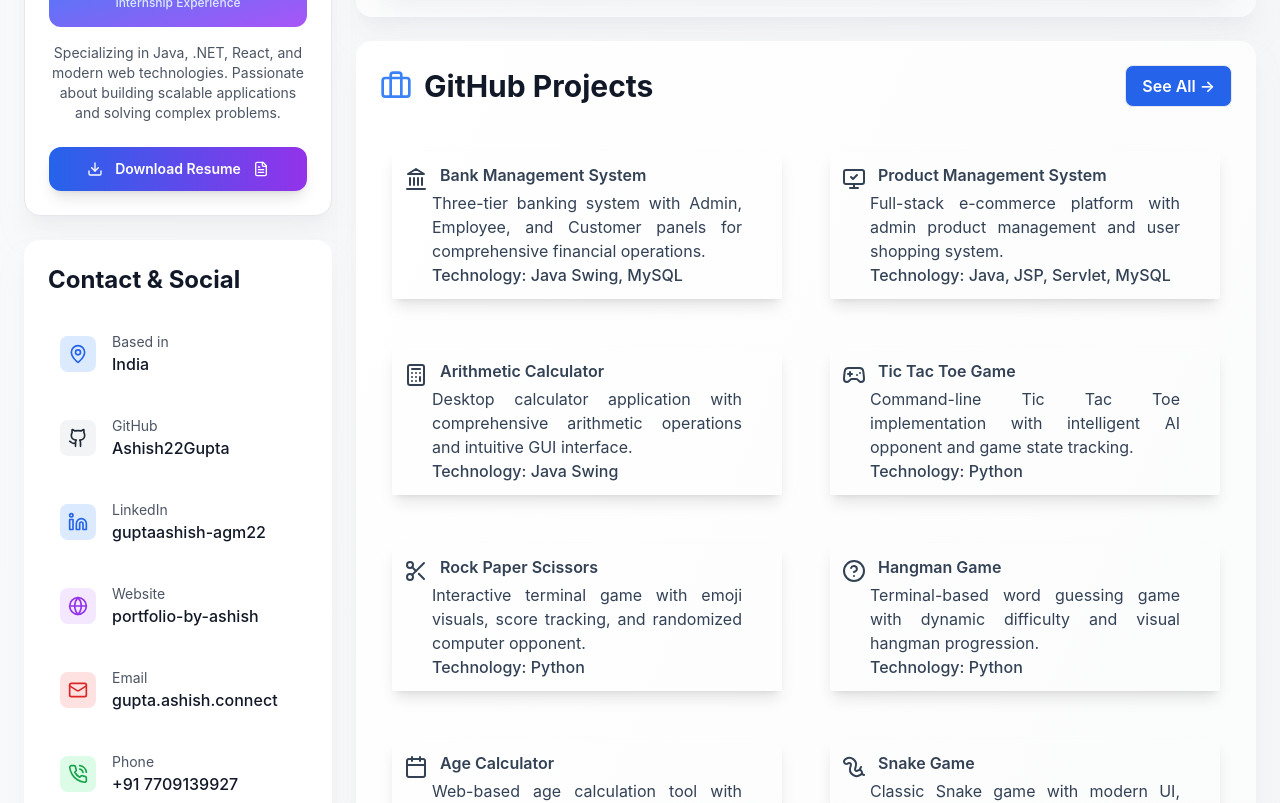
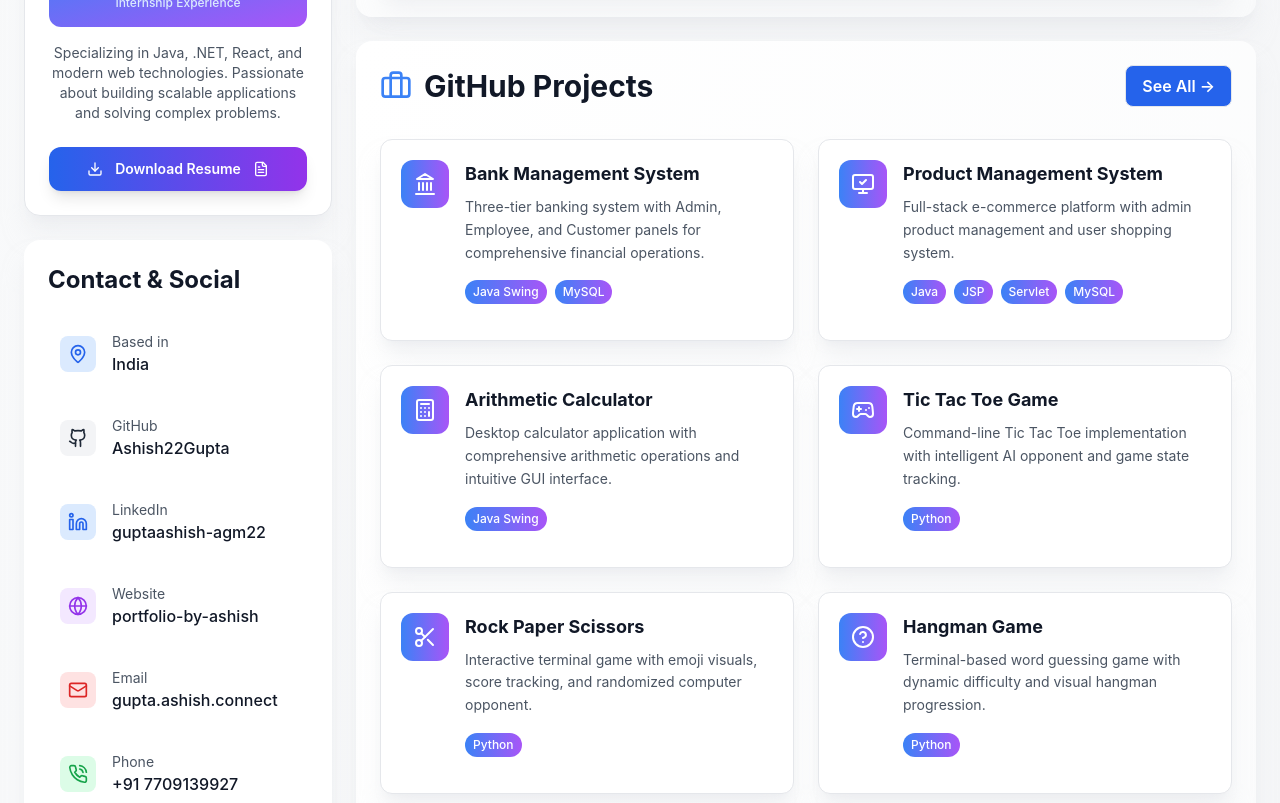
Before and after one commit to Ashish22Gupta/My-Portfolio, a React (Create React App) app: page / in a window 1280 px wide. Shown: the part 660-1463 px from the top of the page. Built offline with nearby package versions, Linux system fonts and the light colour scheme; the HTML template or start-up script is replaced by a standard one.

Commit message:
Update Projects.jsx

```diff
--- a/src/Component/Projects/Projects.jsx
+++ b/src/Component/Projects/Projects.jsx
@@ -1,23 +1,33 @@
 import React from 'react';
-import { ShoppingBag } from 'lucide-react';
 
 const Projects = (props) => {
-  const { textColor, bg, main, logo, title, description, technology } = props;
+  const { currentTheme, logo, title, description, technology } = props;
 
   return (
-    <div className={`${bg} shadow-lg shadow-white-500/50 mt-3 pt-3 pb-3 ml-3 mr-3 mb-3 text-slate-700 rounded-sm font-light w-fit h-fit`}>
-      <span className={`${main} flex ml-3 font-semibold max-xl:text-4xl`}>
-        <span className='mr-3 mt-1'>
-          {logo ? logo : <ShoppingBag size={15} className='max-xl:h-9 max-xl:w-9'/>}
-        </span>
-        {title ? title : "Product Management System"}
-      </span>
-      <span className={`${textColor} font-normal flex ml-10 mr-10 text-justify max-xl:text-3xl max-xl:ml-16 max-xl:mr-16`}>
-        {description ? description : "In this project, the Admin can perform CRUD operations on products and the customer can Login/Register and Order/Add to Cart products."}
-      </span>
-      <span className={`${main} text-justify flex ml-10 mr-10 font-medium max-xl:text-3xl max-xl:ml-16 max-xl:mr-16`}>
-        Technology: {technology ? technology : "HTML5, CSS3, Javascript, JAVA, SQL"}
-      </span>
+    <div className={`${currentTheme.card} ${currentTheme.shadow} rounded-xl p-5 h-full border ${currentTheme.border} hover:scale-[1.02] hover:shadow-2xl transition-all duration-300 group cursor-pointer`}>
+      <div className="flex items-start gap-4 mb-4">
+        <div className={`p-3 rounded-xl ${currentTheme.accent} text-white flex-shrink-0`}>
+          {logo}
+        </div>
+        <div className="flex-1 min-w-0">
+          <h3 className={`text-lg font-bold mb-2 group-hover:text-blue-600 dark:group-hover:text-blue-400 transition-colors truncate`}>
+            {title}
+          </h3>
+          <p className={`${currentTheme.main} text-sm leading-relaxed mb-4 line-clamp-3`}>
+            {description}
+          </p>
+          <div className="flex flex-wrap gap-2 mt-3">
+            {technology.split(', ').map((tech, index) => (
+              <span
+                key={index}
+                className={`px-2 py-1 rounded-full text-xs font-medium ${currentTheme.accent} text-white`}
+              >
+                {tech}
+              </span>
+            ))}
+          </div>
+        </div>
+      </div>
     </div>
   );
 };
```
